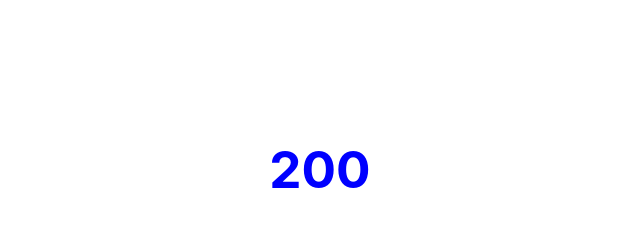
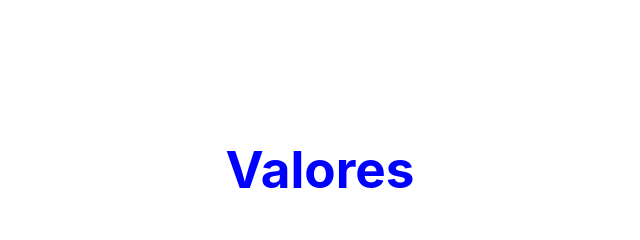
Before and after one commit to CastroEduardo/proyect_test_vue, a Vue app: page / in a window 1280 px wide. Shown: the top 240 px of the page, without its empty margins (320-960 px from the left). Built offline with nearby package versions, Linux system fonts and the light colour scheme.

Commit message:
finalizando prueba 1

```diff
--- a/src/App.vue
+++ b/src/App.vue
@@ -1,5 +1,5 @@
 <template>
-  <h1 :class="selector">{{model1.id}}</h1>
+  <h1 :class="selector">{{model1[1].title}}</h1>
   <h1>Hola {{ miNombre  }} y tendre {{ miEdad+1 }}</h1>
   <button @click="saludar(miNombre)">Entrar </button>
   <button @click="decremento">-</button>
@@ -14,7 +14,7 @@
  <script setup lang="ts">
  import { JsonDemo } from "./models/models_demo";
 
- const model1:JsonDemo = {
+ const model1:JsonDemo = [{
    userId: 100,
      id: 200,
      title: "Titulo",
@@ -22,9 +22,18 @@
      data:"sd",
      web:"https://yt3.ggpht.com/s4cUbevAGAhSoDDF5pJHTeSKepSOkdJB2IhnebmuK5nIXz3sRa2FIXZom9sEjtrkYA2zOYHByyQ=s48-c-k-c0x00ffffff-no-rj"
 
- }
+ },
+ {
+   userId: 150,
+     id: 250,
+     title: "Valores",
+     completed: true,
+     data:"sdx",
+     web:"https://yt3.ggpht.com/s4cUbevAGAhSoDDF5pJHTeSKepSOkdJB2IhnebmuK5nIXz3sRa2FIXZom9sEjtrkYA2zOYHByyQ=s48-c-k-c0x00ffffff-no-rj"
 
- const imagen1= model1.web;
+ }]
+
+ const imagen1= model1[1].web;
  import {computed,ref}  from "vue";
  let contador=ref(0);
  let miColor= ref("text_color");
--- a/src/datos.ts
+++ /dev/null
@@ -1,3 +0,0 @@
-export const productos=[
-    {web:"https://yt3.ggpht.com/s4cUbevAGAhSoDDF5pJHTeSKepSOkdJB2IhnebmuK5nIXz3sRa2FIXZom9sEjtrkYA2zOYHByyQ=s48-c-k-c0x00ffffff-no-rj"}
-]
```
